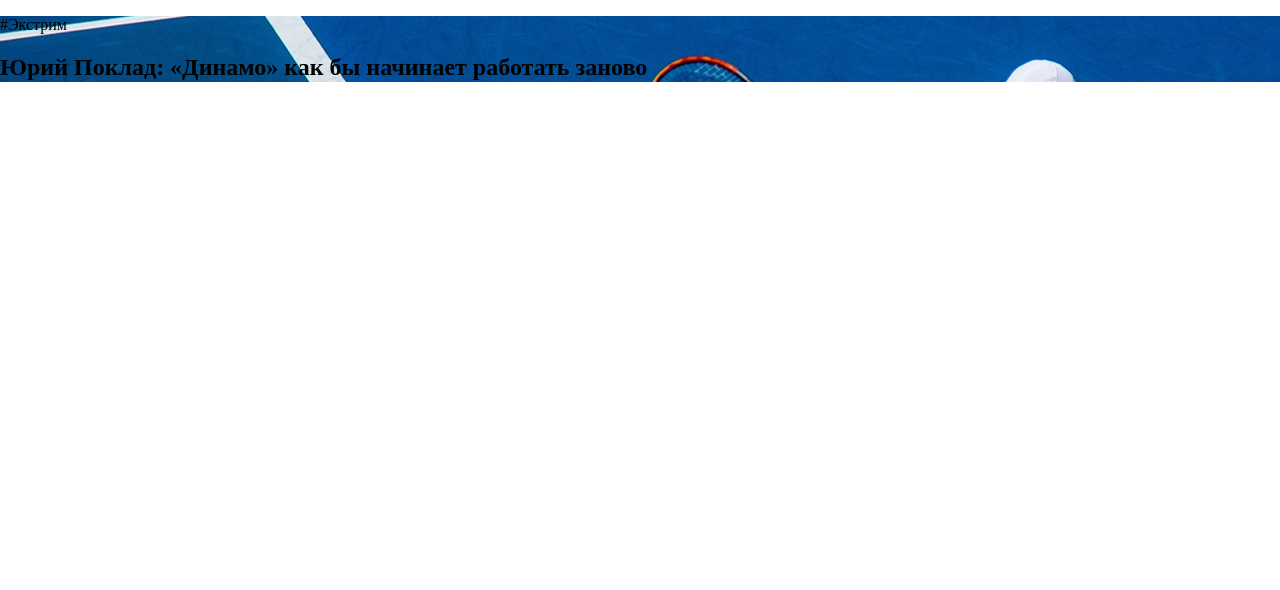
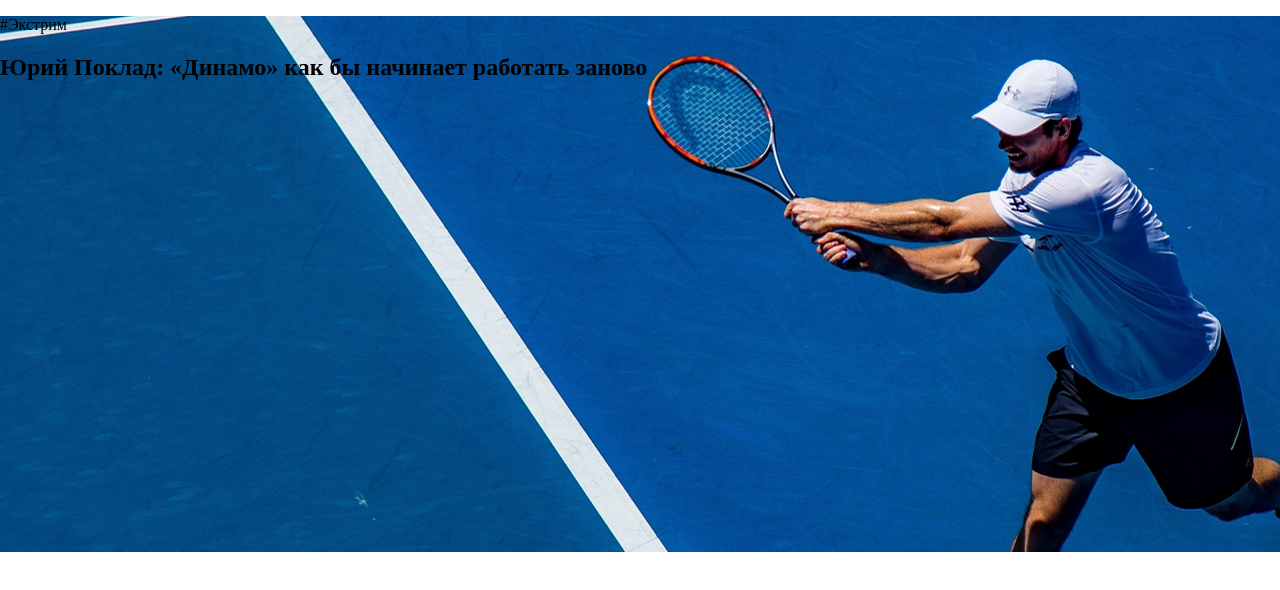
Before and after one commit to GSasha9/test_pras, a React (Vite) app: page / in a window 1280 px wide. Shown: the top 590 px of the page. Built offline with nearby package versions, Linux system fonts and the light colour scheme.

Commit message:
style: add styles

```diff
--- /dev/null
+++ b/src/components/Banner/Banner.module.scss
@@ -0,0 +1,3 @@
+.banner__wrapper {
+  min-height: 536px;
+}
--- a/src/components/Banner/Banner.tsx
+++ b/src/components/Banner/Banner.tsx
@@ -1,3 +1,5 @@
+import styles from './Banner.module.scss';
+
 export interface BannerProps {
   primaryText: string;
   secondaryText: string;
@@ -7,7 +9,7 @@
 const Banner = ({ primaryText, secondaryText, imgLink }: BannerProps) => {
   return (
     <div
-      className="banner__wrapper"
+      className={styles.banner__wrapper}
       style={{ backgroundImage: `url(${imgLink})` }}
     >
       <p>#{secondaryText}</p>
```
Also changed, not shown: src/components/Banner/Banner.scss (deleted), 1 other file (tests, documents, lock files or other folders).
